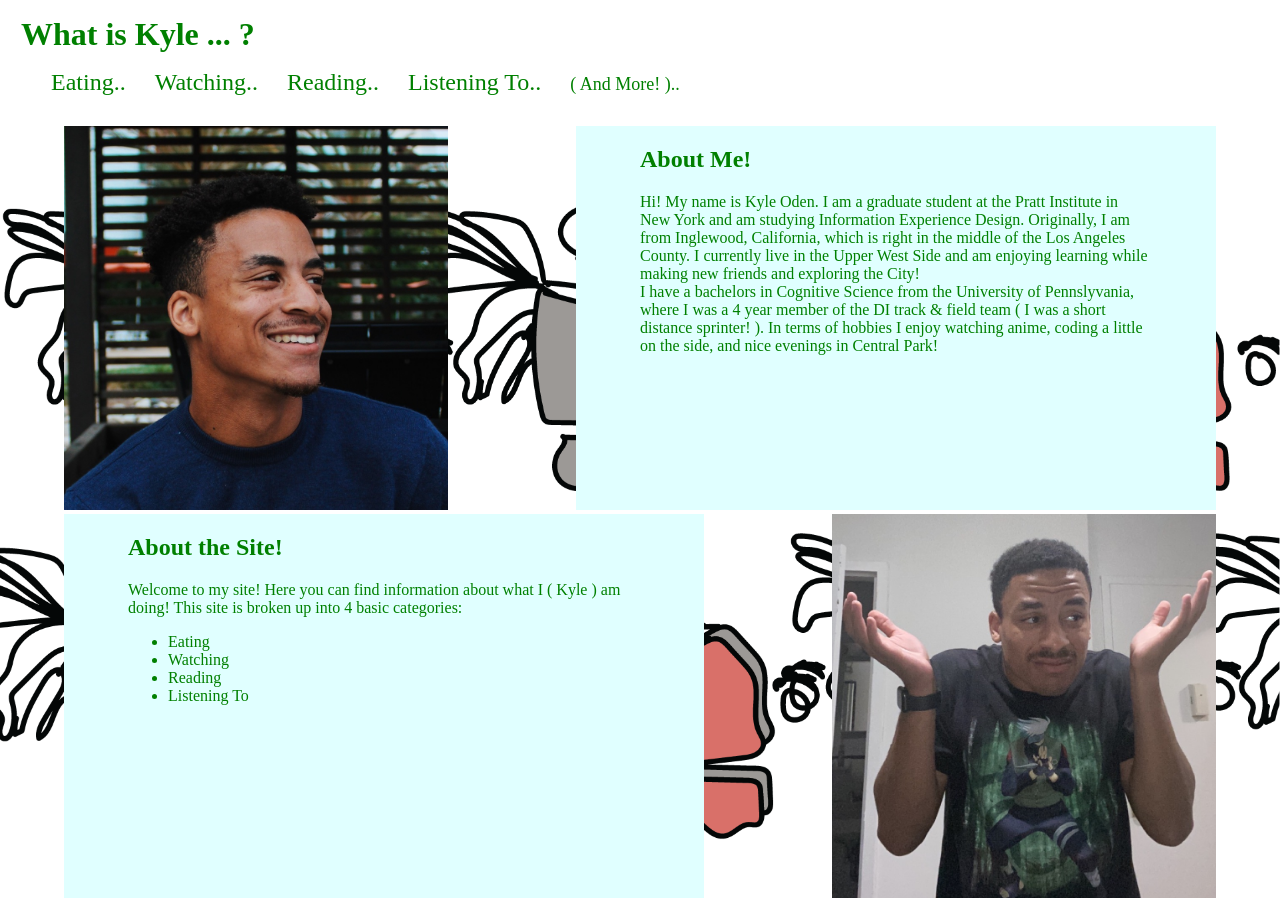
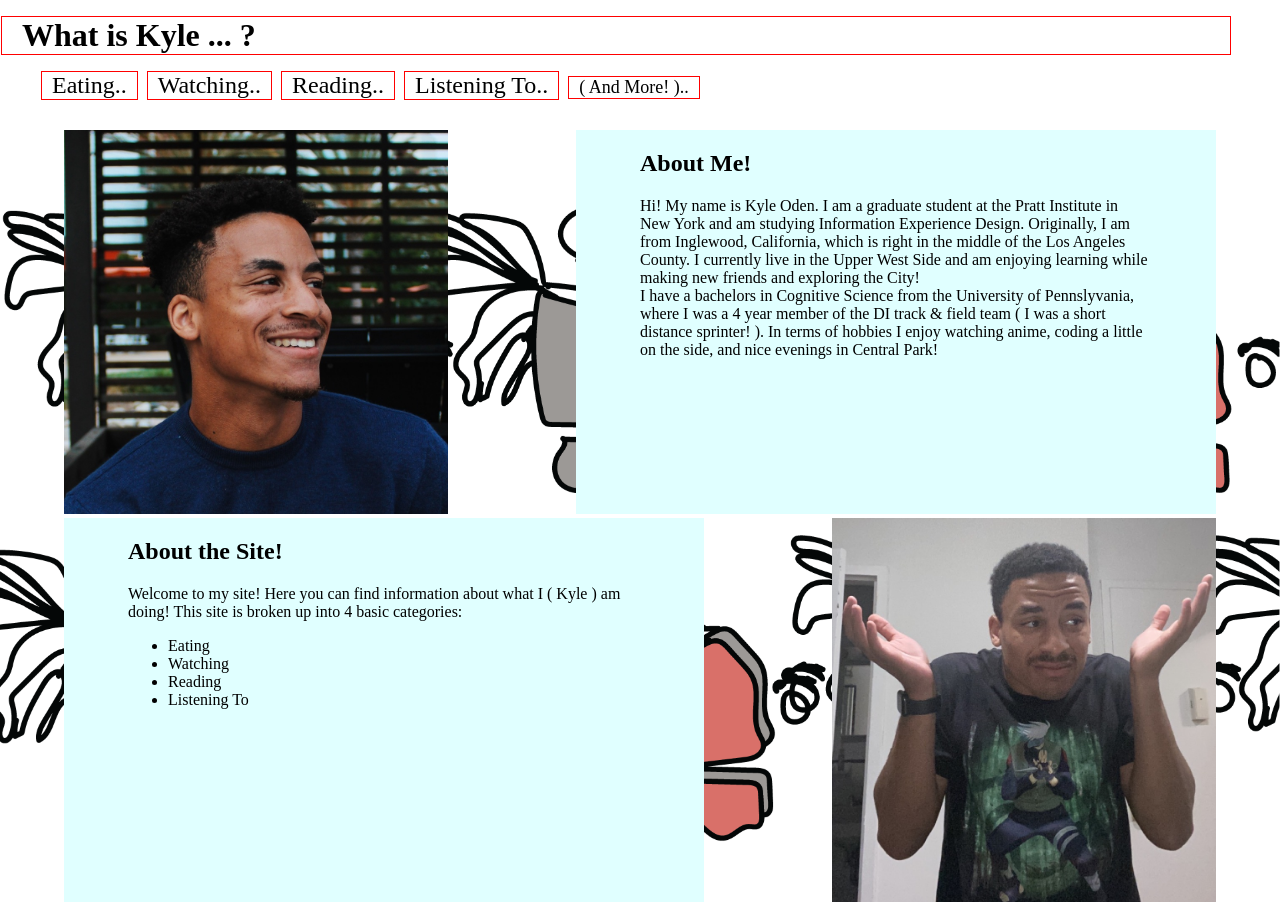
Before and after one commit to kyleoden/kyleoden.github.io, a plain HTML site: page index.html in a window 1280 px wide. Shown: the top 905 px of the page. Drawn offline with Linux system fonts and the light colour scheme; a web font is replaced by a local one.

Commit message:
Update styles.css

```diff
--- a/styles.css
+++ b/styles.css
@@ -1,5 +1,5 @@
 * {
-    color: green;
+    color: black;
     font-family: 'Radley', serif;
 }
 
@@ -34,6 +34,7 @@ h1 {
     margin-top: 15px;
     margin-right: 50px;
     margin-bottom: 0;
+    border: 0.5px solid red;
 }
 
 nav ul li {
@@ -44,6 +45,7 @@ nav ul li {
     font-size: x-large;
     margin-bottom: 0;
     margin-top: 0;
+    border: 0.5px solid red;
 }
 
 nav a:hover, h1 a:hover {
```
